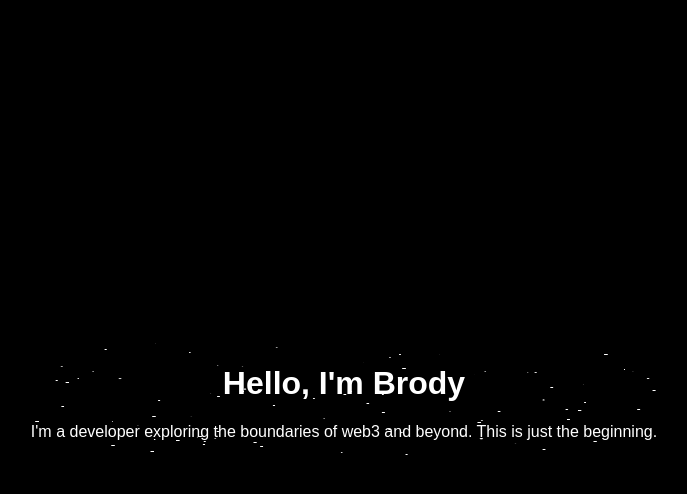
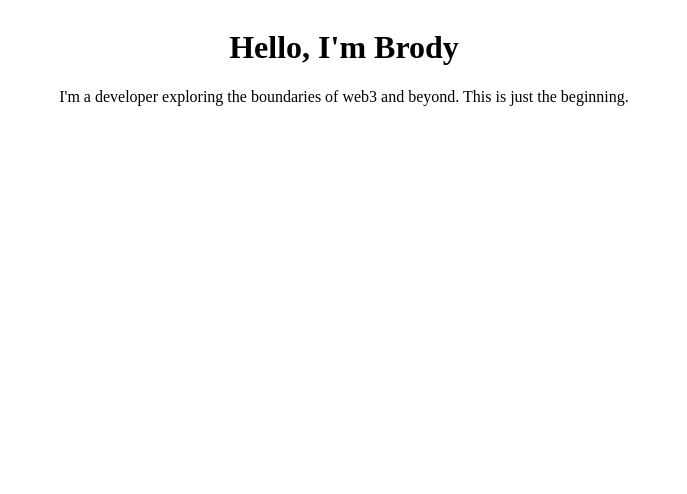
Before and after one commit to axira-eth/Portfolio, a Next.js app: page / in a window 1280 px wide. Shown: the top 494 px of the page, without its empty margins (296-983 px from the left). Built offline with nearby package versions, Linux system fonts and the light colour scheme.

Commit message:
Update Home.module.scss

```diff
--- a/styles/Home.module.scss
+++ b/styles/Home.module.scss
@@ -1,17 +1,3 @@
-body, html {
-  margin: 0;
-  padding: 0;
-  width: 100%;
-  height: 100%;
-  display: flex;
-  justify-content: center;
-  align-items: center;
-  background-color: #000;
-  color: #fff;
-  font-family: Arial, sans-serif;
-  overflow: hidden;
-}
-
 .container {
   position: relative;
   text-align: center;
```
